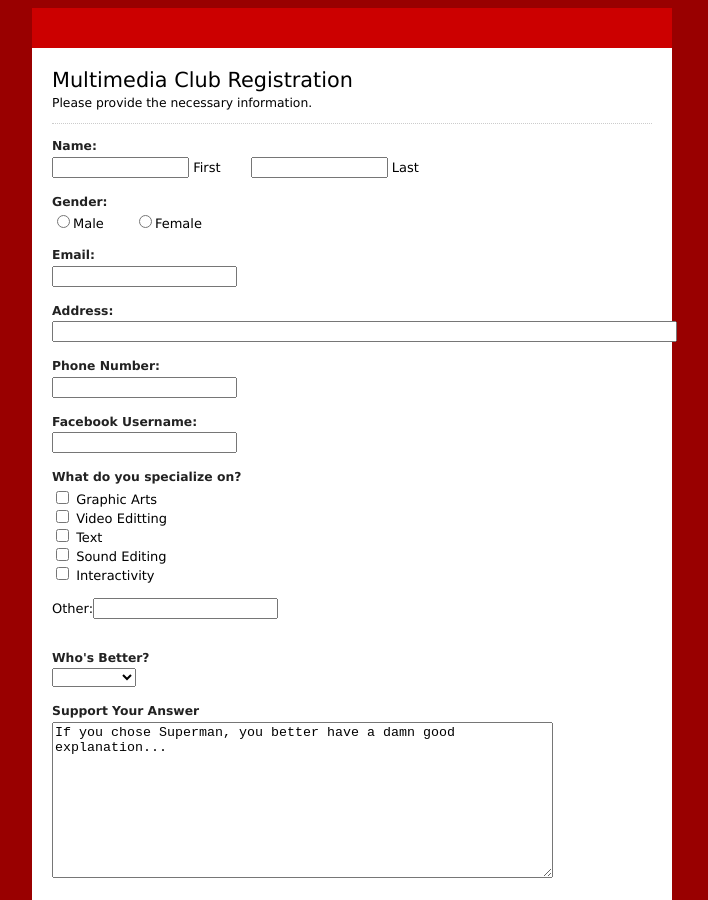
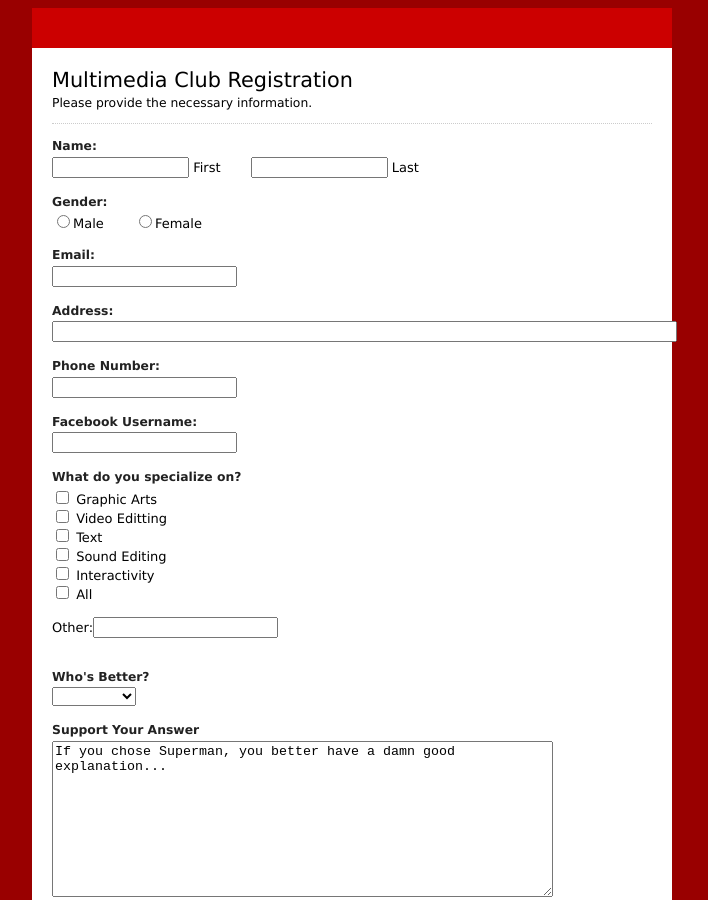
Before and after one commit to Natnas/form, a plain HTML site: page index.html in a window 1280 px wide. Shown: the top 900 px of the page, without its empty margins (288-996 px from the left). Drawn offline with Linux system fonts and the light colour scheme.

Commit message:
Update index.html

```diff
--- a/index.html
+++ b/index.html
@@ -54,6 +54,8 @@
                             <br>
                             <input type="checkbox" name="multi5" value="interactvity"> Interactivity
                             <br>
+                            <input type="checkbox" name="multi5" value="narding"> All
+                            <br>
                             <br>
                             <label>Other:</label><input id="text" name= "other">
                             <br>
```
